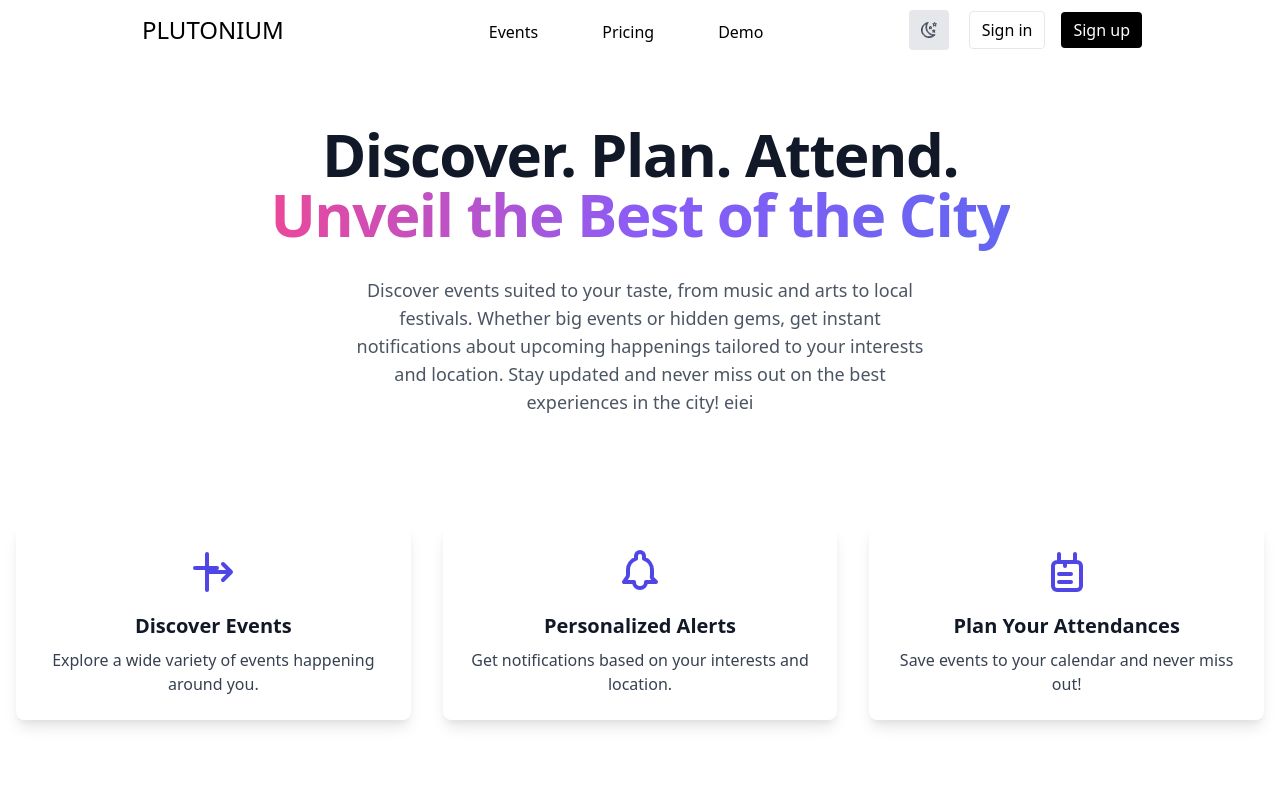
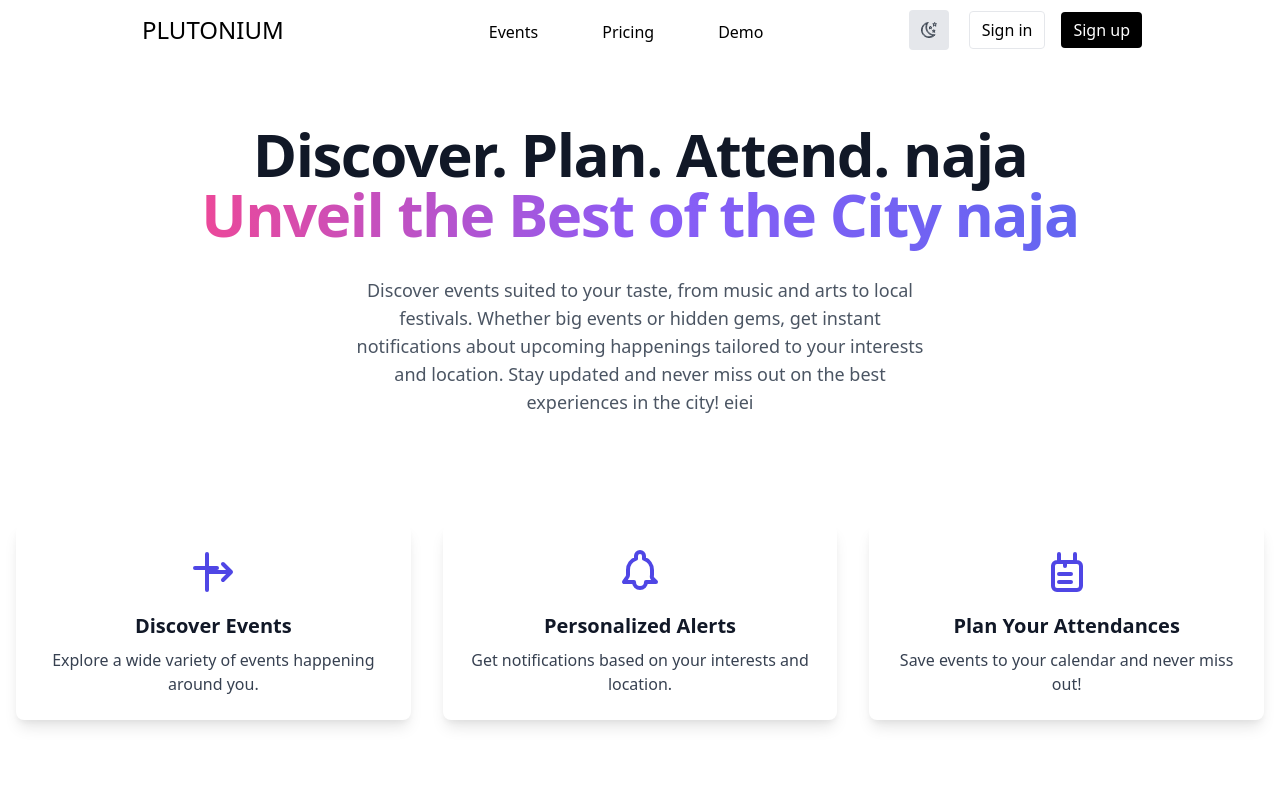
Before and after one commit to SansapornK/whatsOnBKK, a Next.js app: page / in a window 1280 px wide. Shown: the top 800 px of the page. Built offline with nearby package versions, Linux system fonts and the light colour scheme.

Commit message:
nanotest

```diff
--- a/pages/index.tsx
+++ b/pages/index.tsx
@@ -40,10 +40,10 @@ export default function Home(): JSX.Element {
         <div className="px-4 pt-10 mx-auto max-w-7xl md:pt-16">
           <div className="w-full pb-5 mx-auto text-center md:w-11/12">
             <h1 className="mb-3 text-5xl font-bold tracking-tight text-gray-900 dark:text-gray-100 md:text-6xl">
-              Discover. Plan. Attend.
+              Discover. Plan. Attend. naja
               <br />
               <span className="text-transparent bg-clip-text bg-gradient-to-r dark:bg-gradient-to-r from-pink-500 via-purple-500 to-indigo-500">
-                Unveil the Best of the City
+                Unveil the Best of the City naja
               </span>
             </h1>
             <p className="max-w-xl pt-5 mx-auto text-lg text-gray-600 dark:text-gray-400 md:text-lg">
```
